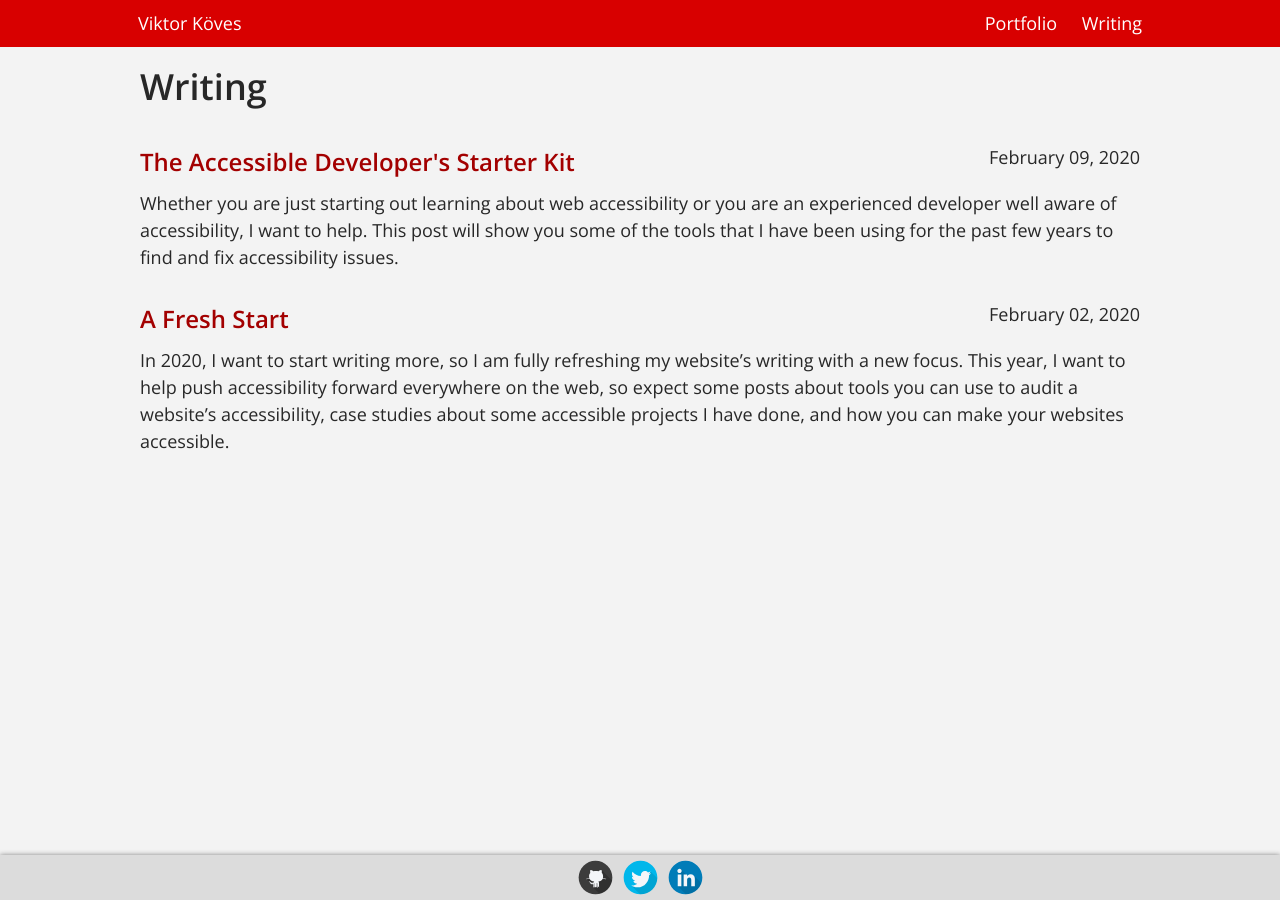
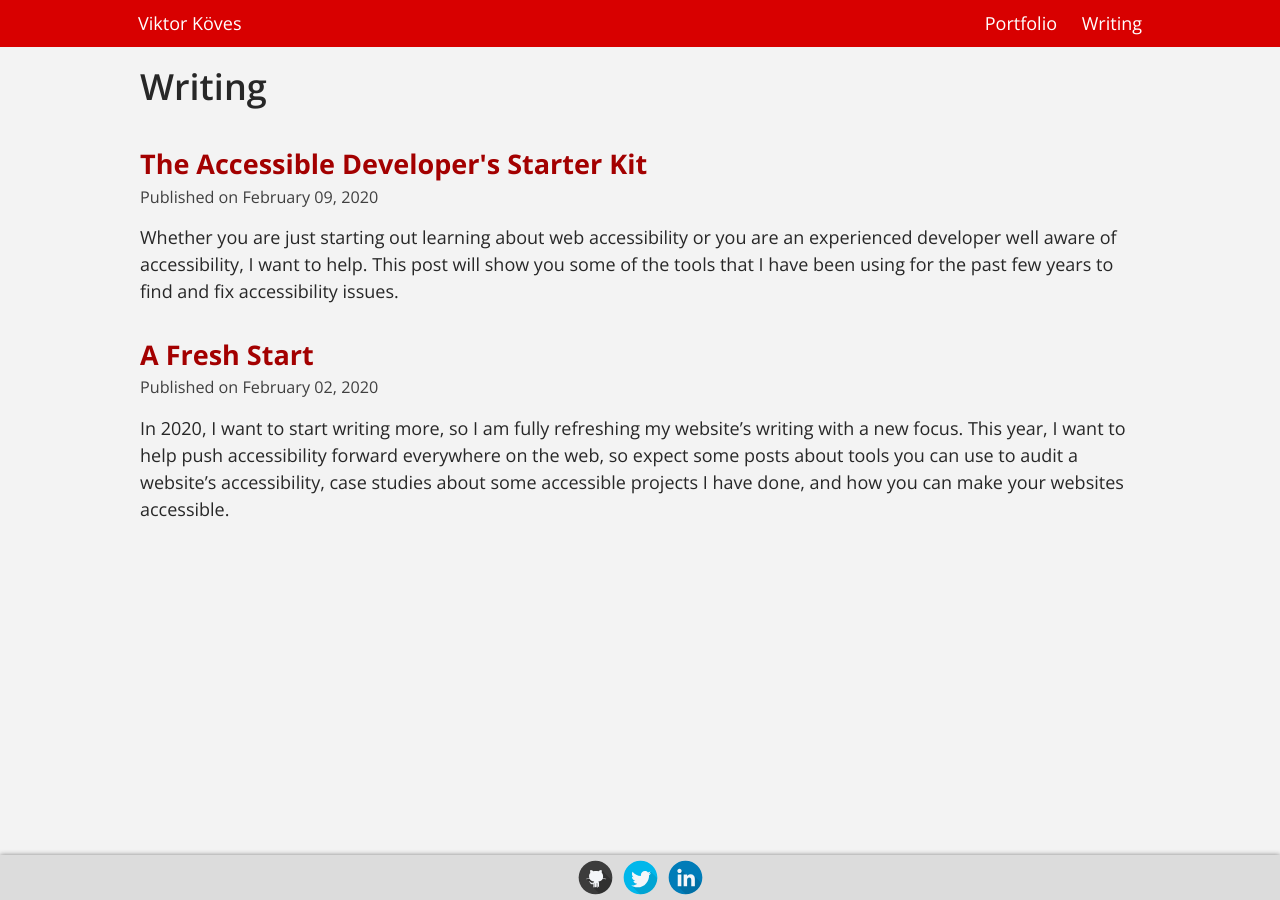
Before and after one commit to vkoves/vkoves.github.io, a Jekyll site: the page built from writing.html, in a window 1280 px wide. Built offline with Jekyll 4.4.1, drawn with Linux system fonts in a browser that asks for light colours.

Commit message:
Made writing homepage use headings for article titles Also improved styling

```diff
--- a/css/blog.scss
+++ b/css/blog.scss
@@ -51,15 +51,10 @@ hr
   text-align: left;
   margin-top: 30px;
 
-  .post-heading { margin-bottom: 10px; }
-  .title
-  {
-    font-size: 24px;
-    font-weight: 600;
-    margin-right: 10px;
-  }
+  .post-heading { margin-bottom: 15px; }
+  h2 { margin-bottom: 0; }
   .category {
-    display: none;
+    // display: none;
     padding: 2px 10px;
     background: $mid-grey;
     margin-top: 8px;
@@ -67,7 +62,10 @@ hr
     vertical-align: top;
     font-size: 12px;
   }
-  .date { float: right; }
+  .date {
+    font-size: 0.9rem;
+    color: $dark-grey;
+  }
   .excerpt p { margin: 0px; }
 }
 /* End post list styling */
--- a/css/main.scss
+++ b/css/main.scss
@@ -7,6 +7,8 @@
 @import 'header';
 @import 'footer';
 
+html { font-size: 18px; }
+
 body
 {
   position: relative;
@@ -15,7 +17,6 @@ body
   padding-top: 40px;
   padding-bottom: 60px;
   background: $off-white;
-  font-size: 18px;
   line-height: 1.5;
   color: $charcoal;
 }
--- a/writing.html
+++ b/writing.html
@@ -15,16 +15,23 @@ title: "Writing"
 
     <li class="post-listing">
       <div class="post-heading">
+        <h2>
           <a href="{{ post.url }}" class="title">
             {{ post.title }}
           </a>
           {% if post.draft %}
             <span class="category" style="display: inline-block">Draft</span>
           {% endif %}
+        </h2>
+
         {% for category in post.categories %}
           <span class="category">{{ category }}</span>
         {% endfor %}
-        <span class="date">{{ post.date | date: "%B %d, %Y" }}</span>
+
+        <div class="date">
+          Published on
+          <time>{{ post.date | date: "%B %d, %Y" }}</time>
+        </div>
       </div>
 
       <div class="excerpt">
```
Also changed, not shown: _drafts/personal-site-accessibility-makeover.md (+12 -9 lines). Lines whose indentation alone changed are shown as unchanged.
